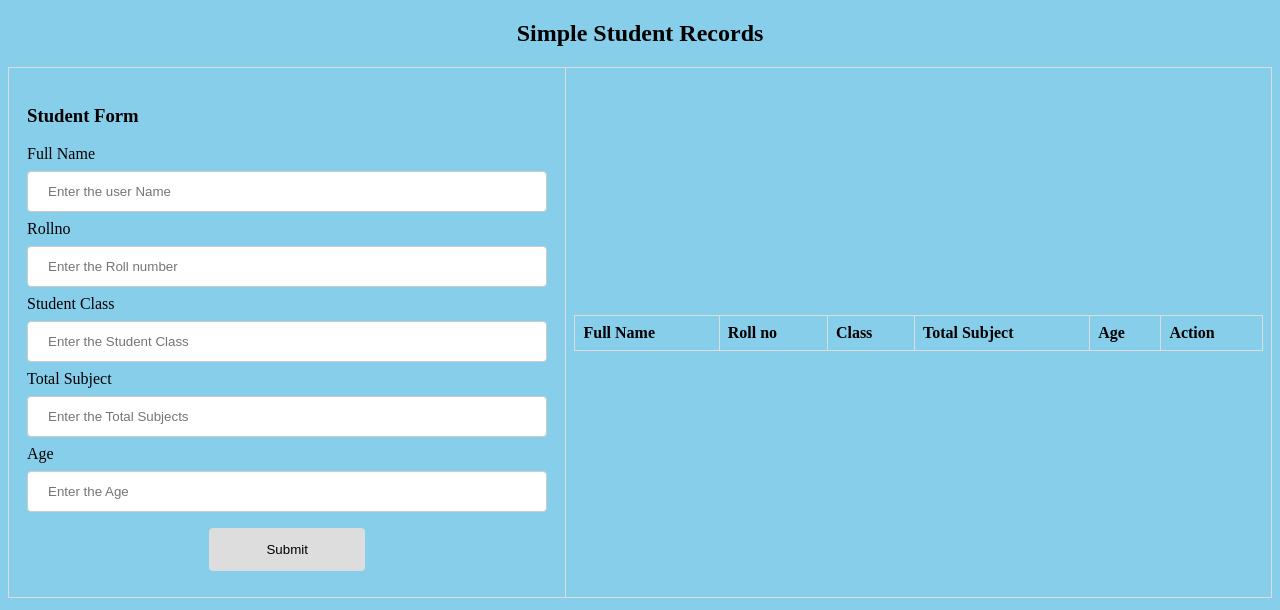
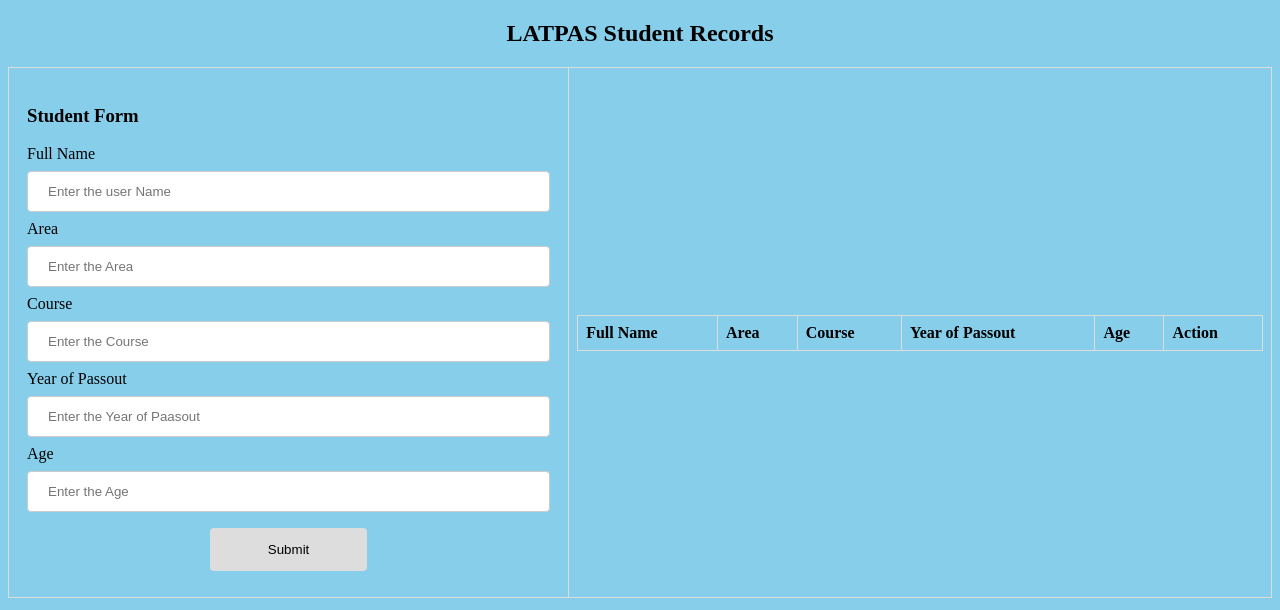
Before and after one commit to YashwanthaNagaraja/StudentDB, a plain HTML site: page index.html in a window 1280 px wide. Drawn offline with Linux system fonts and the light colour scheme.

Commit message:
Update index.html
changes updated

```diff
--- a/index.html
+++ b/index.html
@@ -5,12 +5,12 @@
     <meta http-equiv="X-UA-Compatible" content="IE=edge">
     <meta name="viewport" content="width=device-width, initial-scale=1.0">
      <!--Title-->
-    <title>Simple Student Record</title>
+    <title>LATPAS Student Record</title>
     <link rel="stylesheet" href="style.css">
      <!-- CSS File-->
 </head>
 <body style="background-color: skyblue">
-	<CENTER><h2>Simple Student Records</h2></CENTER>
+	<CENTER><h2>LATPAS Student Records</h2></CENTER>
     <!--Table-->
     <table>
         <!--Row-1-->
@@ -30,27 +30,27 @@
                     </div>
                     <!--div-2-->
                     <div>
-                        <label>Rollno</label>
+                        <label>Area</label>
                         <!--Validation Error-->
                         <label class="validation-error hide" id="rollNovalidationError" >This field is required</label>
                         <!--Input Roll No-->
-                        <input type="text" name="rollNo" id="rollNo" placeholder="Enter the Roll number">
+                        <input type="text" name="area" id="area" placeholder="Enter the Area">
                     </div>
                     <!--div-3-->
                     <div>
-                        <label>Student Class</label>
+                        <label>Course</label>
                         <!--Validation Error-->
                         <label class="validation-error hide" id="stdClassvalidationError">This field is required</label>
                        <!--Input Student Class-->
-                        <input type="text" name="stdClass" id="stdClass" placeholder="Enter the Student Class">
+                        <input type="text" name="course" id="course" placeholder="Enter the Course">
                     </div>
                     <!--div-4-->
                     <div>
-                        <label>Total Subject</label>
+                        <label>Year of Passout</label>
                         <!--Validation Error-->
                         <label class="validation-error hide" id="tsubvalidationError">This field is required</label>
                         <!--Input Total Subject-->
-                        <input type="number" name="tsub" id="tsub" placeholder="Enter the Total Subjects">
+                        <input type="number" name="yop" id="yop" placeholder="Enter the Year of Paasout">
                     </div>
                     <!--div-5-->
                     <div>
@@ -76,9 +76,9 @@
                         <!--Row-2-->
                         <tr>
                             <th>Full Name</th>
-                            <th> Roll no</th>
-                            <th>Class</th>
-                            <th>Total Subject</th>
+                            <th>Area</th>
+                            <th>Course</th>
+                            <th>Year of Passout</th>
                             <th>Age</th>
                             <th>Action</th>
                         </tr>
```
